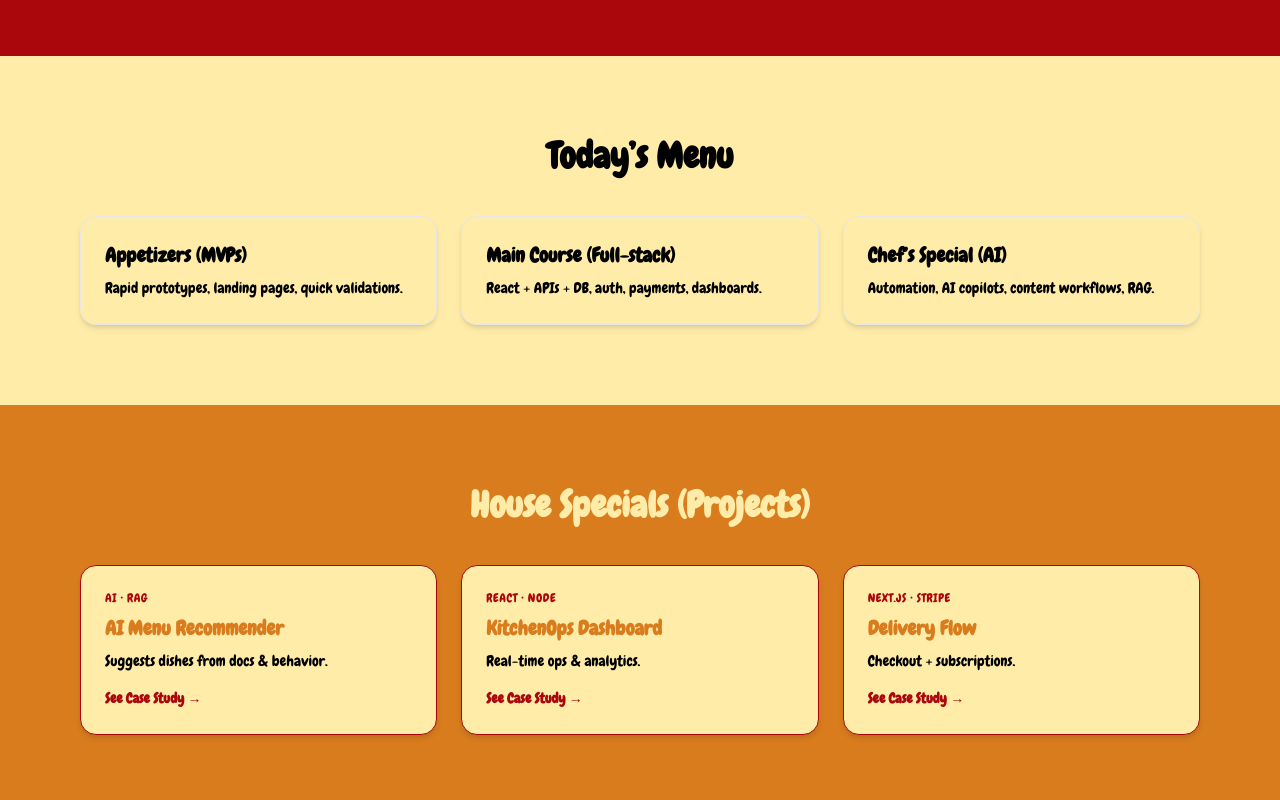
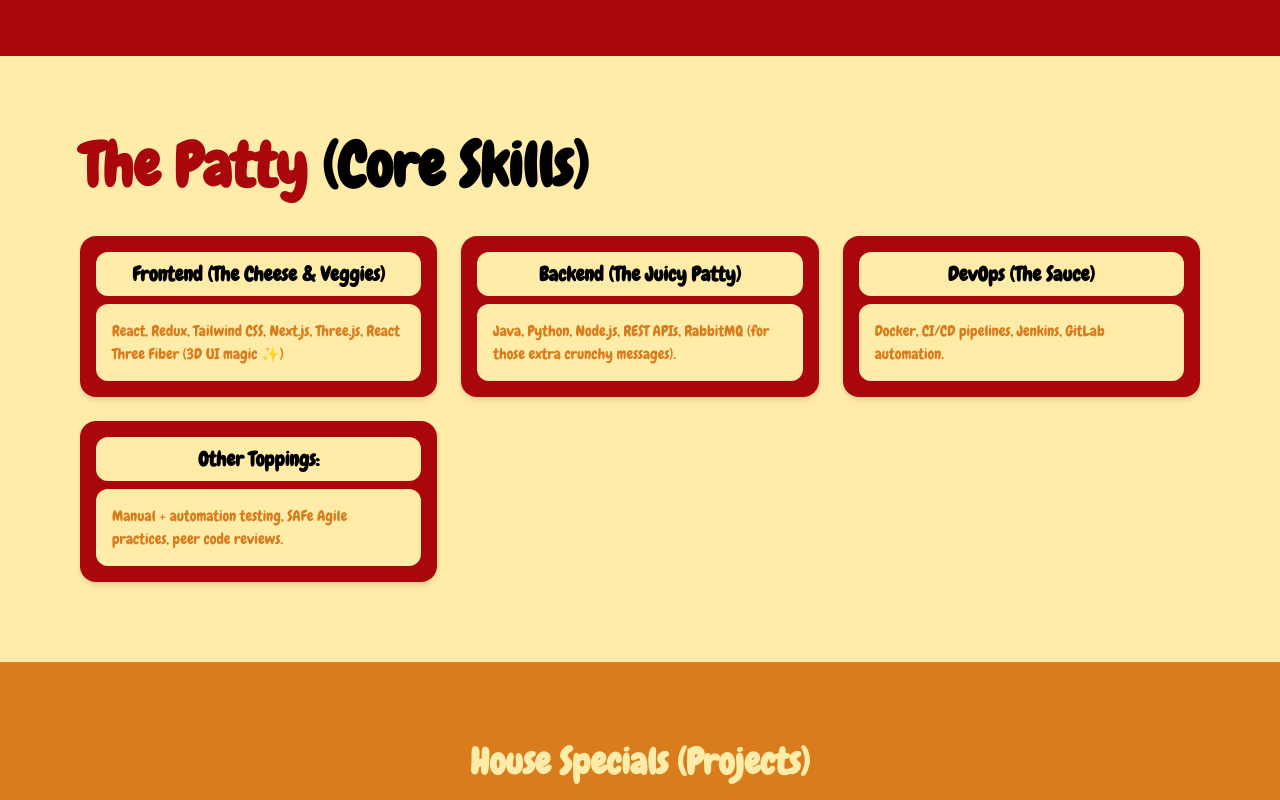
Before and after one commit to adnanpasha7/BurgerFolio, a React (Vite) app: page / in a window 1280 px wide. Shown: the part 1580-2380 px from the top of the page. Built offline with nearby package versions, Linux system fonts and the light colour scheme.

Commit message:
more changes

```diff
--- a/src/components/BackToTopButton.jsx
+++ b/src/components/BackToTopButton.jsx
@@ -24,7 +24,7 @@ const BackToTopButton = () => {
   return (
     <button
       onClick={scrollToTop}
-      className={`fixed bottom-6 right-6 w-14 h-14 bg-secondary text-primary rounded-full flex items-center justify-center shadow-lg transition-all duration-500 hover:scale-110 z-50 ${
+      className={`fixed bottom-6 left-6 w-14 h-14 bg-secondary text-primary rounded-full flex items-center justify-center shadow-lg transition-all duration-500 hover:scale-110 z-50 ${
         isVisible ? "opacity-100" : "opacity-0 pointer-events-none"
       }`}
       aria-label="Back to Top"
--- a/src/sections/About.jsx
+++ b/src/sections/About.jsx
@@ -1,11 +1,16 @@
 import { useRef } from "react";
-import { motion } from "framer-motion";
+import { motion, useInView } from "framer-motion";
 
 import { cgExp } from "../constants";
 import pop2 from "../assets/pop2.mp3";
 
 const About = () => {
   const popAudioRef = useRef(null);
+  const leftRef = useRef(null);
+  const rightRef = useRef(null);
+
+  const inViewLeft = useInView(leftRef, { amount: 0.4 });
+  const inViewRight = useInView(rightRef, { amount: 0.4 });
 
   const handlePopAudio = (start) => {
     if (start) {
@@ -25,18 +30,18 @@ const About = () => {
       <div className="mx-auto max-w-6xl px-4 grid md:grid-cols-2 gap-10 items-center">
         {/* Left column - About text */}
         <motion.div
+          ref={leftRef}
           initial={{ x: -40, opacity: 0 }}
-          whileInView={{ x: 0, opacity: 1 }}
-          viewport={{ once: true, amount: 0.4 }}
+          animate={inViewLeft ? { x: 0, opacity: 1 } : { x: -40, opacity: 0 }}
           transition={{ duration: 0.6 }}
         >
           <h1 className="text-7xl sm:text-6xl font-extrabold -mt-10 text-tertiary">
-            About <span className="text-gray-950">Me</span>
+            Top Bun <span className="text-gray-950">(About Me)</span>
           </h1>
           <div
             className="bg-primary mt-5 p-10 rounded-2xl shadow-lg hover:scale-105 transition-all duration-700"
-            onMouseEnter={() => handlePopAudio(true)}
-            onMouseLeave={() => handlePopAudio(false)}
+            // onMouseEnter={() => handlePopAudio(true)}
+            // onMouseLeave={() => handlePopAudio(false)}
           >
             <p className=" leading-relaxed text-lg text-gray-800">
               Hey there - I&apos;m Adnan, your friendly{" "}
@@ -51,8 +56,8 @@ const About = () => {
           </div>
           <div
             className="bg-primary mt-5 p-10 rounded-2xl shadow-2xl hover:scale-105 transition-all duration-700"
-            onMouseEnter={() => handlePopAudio(true)}
-            onMouseLeave={() => handlePopAudio(false)}
+            // onMouseEnter={() => handlePopAudio(true)}
+            // onMouseLeave={() => handlePopAudio(false)}
           >
             <p className="text-3xl text-tertiary">Off the Menu 🍔</p>
             <p className="mt-2 text-xl text-secondary">
@@ -68,8 +73,8 @@ const About = () => {
 
           <p
             className="w-full mt-5 p-4 rounded-xl bg-primary text-lg text-gray-800 hover:scale-105 transition-all duration-700"
-            onMouseEnter={() => handlePopAudio(true)}
-            onMouseLeave={() => handlePopAudio(false)}
+            // onMouseEnter={() => handlePopAudio(true)}
+            // onMouseLeave={() => handlePopAudio(false)}
           >
             <span className="text-tertiary">Fun Fact:</span> A friend once
             gifted me a road roller toy and told me to "roll on your problems
@@ -80,13 +85,13 @@ const About = () => {
 
         {/* Right column - Experience "menu" */}
         <motion.div
+          ref={rightRef}
           initial={{ x: 40, opacity: 0 }}
-          whileInView={{ x: 0, opacity: 1 }}
-          viewport={{ once: true, amount: 0.4 }}
+          animate={inViewRight ? { x: 0, opacity: 1 } : { x: 40, opacity: 0 }}
           transition={{ duration: 0.6 }}
           className="rounded-2xl bg-primary backdrop-blur-md p-6 shadow-xl relative"
-          onMouseEnter={() => handlePopAudio(true)}
-          onMouseLeave={() => handlePopAudio(false)}
+          // onMouseEnter={() => handlePopAudio(true)}
+          // onMouseLeave={() => handlePopAudio(false)}
         >
           <p className="text-3xl tracking-wider text-secondary">
             Experience Menu
--- a/src/sections/Services.jsx
+++ b/src/sections/Services.jsx
@@ -1,33 +1,77 @@
 import { motion } from "framer-motion";
+import { useRef } from "react";
+import { useInView } from "framer-motion";
 
 const items = [
-  { title: "Appetizers (MVPs)", desc: "Rapid prototypes, landing pages, quick validations." },
-  { title: "Main Course (Full-stack)", desc: "React + APIs + DB, auth, payments, dashboards." },
-  { title: "Chef’s Special (AI)", desc: "Automation, AI copilots, content workflows, RAG." },
+  {
+    title: "Frontend (The Cheese & Veggies)",
+    desc: "React, Redux, Tailwind CSS, Next.js, Three.js, React Three Fiber (3D UI magic ✨)",
+  },
+  {
+    title: "Backend (The Juicy Patty)",
+    desc: "Java, Python, Node.js, REST APIs, RabbitMQ (for those extra crunchy messages).",
+  },
+  {
+    title: "DevOps (The Sauce)",
+    desc: "Docker, CI/CD pipelines, Jenkins, GitLab automation.",
+  },
+  {
+    title: "Other Toppings:",
+    desc: "Manual + automation testing, SAFe Agile practices, peer code reviews.",
+  },
 ];
+
+const cardVariants = {
+  hidden: { rotateY: 90, scale: 0.9, opacity: 0 },
+  visible: { rotateY: 0, scale: 1, opacity: 1 },
+};
+
+function ServiceCard({ card, index }) {
+  const ref = useRef(null);
+  const isInView = useInView(ref, { amount: 0.3 });
+
+  return (
+    <motion.div
+      ref={ref}
+      variants={cardVariants}
+      initial="hidden"
+      animate={isInView ? "visible" : "hidden"}
+      transition={{
+        duration: 0.7,
+        delay: index * 0.08,
+        ease: "easeOut",
+      }}
+      whileHover={{
+        rotate: [0, -10, 10, -9, 9, 0],
+        scale: 1.05,
+        boxShadow:
+          "0px 8px 20px rgba(0,0,0,0.25), 0px 0px 12px rgba(255,236,169,0.6)",
+        transition: { duration: 0.6 },
+      }}
+      whileTap={{ scale: 0.95, rotate: 0 }}
+      className="rounded-2xl p-4 bg-secondary shadow-md preserve-3d cursor-pointer"
+    >
+      <h3 className="text-xl text-center font-bold text-black bg-primary p-2 rounded-xl">
+        {card.title}
+      </h3>
+      <p className="mt-2 text-[15px] text-tertiary bg-primary p-4 rounded-xl">
+        {card.desc}
+      </p>
+    </motion.div>
+  );
+}
 
 export default function Services() {
   return (
-    <section className="py-20 bg-[#FFECA9] overflow-x-clip">
+    <section className="py-20 bg-primary overflow-x-clip">
       <div className="mx-auto max-w-6xl px-4">
-        <h2 className="text-3xl md:text-4xl font-extrabold text-[var(--primary)] text-center">
-          Today’s Menu
+        <h2 className="text-7xl sm:text-6xl font-extrabold">
+          <span className="text-secondary">The Patty</span> (Core Skills)
         </h2>
 
         <div className="mt-10 grid md:grid-cols-3 gap-6">
           {items.map((card, i) => (
-            <motion.div
-              key={card.title}
-              initial={{ y: 30, opacity: 0 }}
-              whileInView={{ y: 0, opacity: 1 }}
-              viewport={{ once: true, amount: 0.4 }}
-              transition={{ duration: 0.5, delay: i * 0.08 }}
-              whileHover={{ y: -6, rotate: [-0.4, 0.4, 0], transition: { duration: 0.35 } }}
-              className="rounded-2xl p-6 bg-[var(--secondary)] border border-[var(--primary)]/20 shadow-md"
-            >
-              <h3 className="text-xl font-bold text-[var(--primary)]">{card.title}</h3>
-              <p className="mt-2 text-[15px]">{card.desc}</p>
-            </motion.div>
+            <ServiceCard key={card.title} card={card} index={i} />
           ))}
         </div>
       </div>
```
